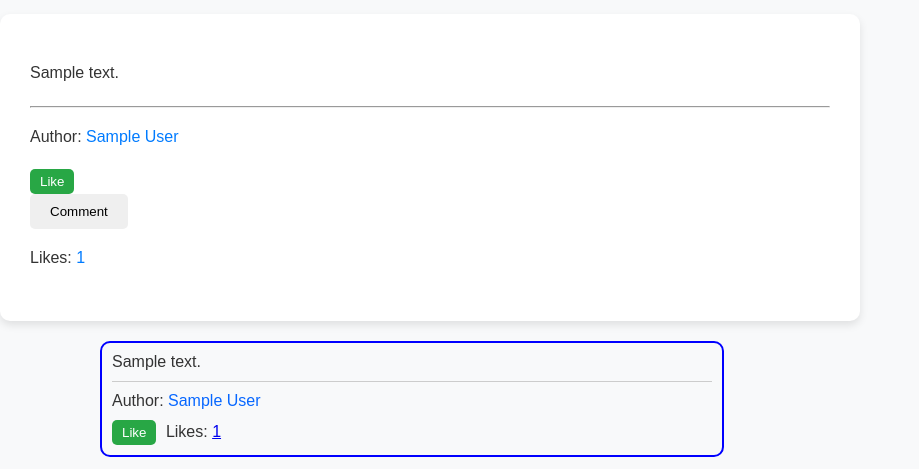
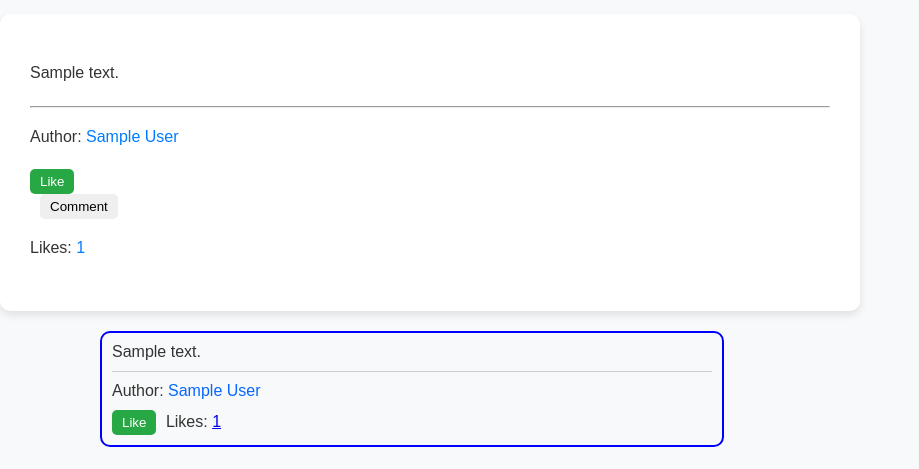
Before and after one commit to FaroukZakaria/Mini_social_media, a Flask app: page /posts/1 in a window 1280 px wide. Shown: the part 46-515 px from the top of the page, without its empty margins (0-919 px from the left). Run offline with Flask 3, Linux system fonts and the light colour scheme; tables that the repository leaves empty hold one stand-in row (values such as "Sample post").

Commit message:
Added style for the comment.

```diff
--- a/static/viewPost.css
+++ b/static/viewPost.css
@@ -90,3 +90,11 @@ button.unlike-btn:hover {
 .comment-like {
     margin-top: 10px;
 }
+
+.comment-toggle-btn {
+    margin-left: 10px;
+    margin-right: 10px;
+    padding: 5px 10px;
+    border-radius: 5px;
+    cursor: pointer;
+}
```
